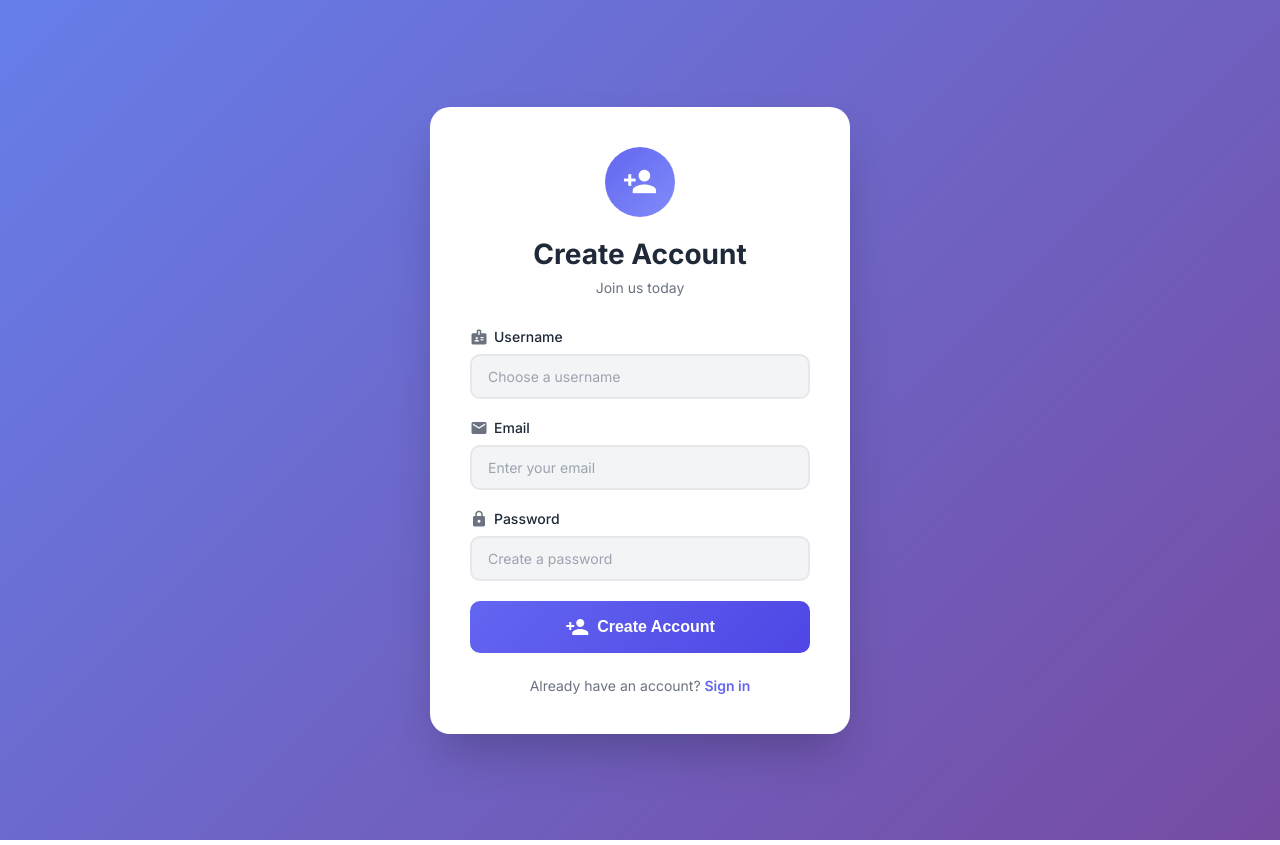
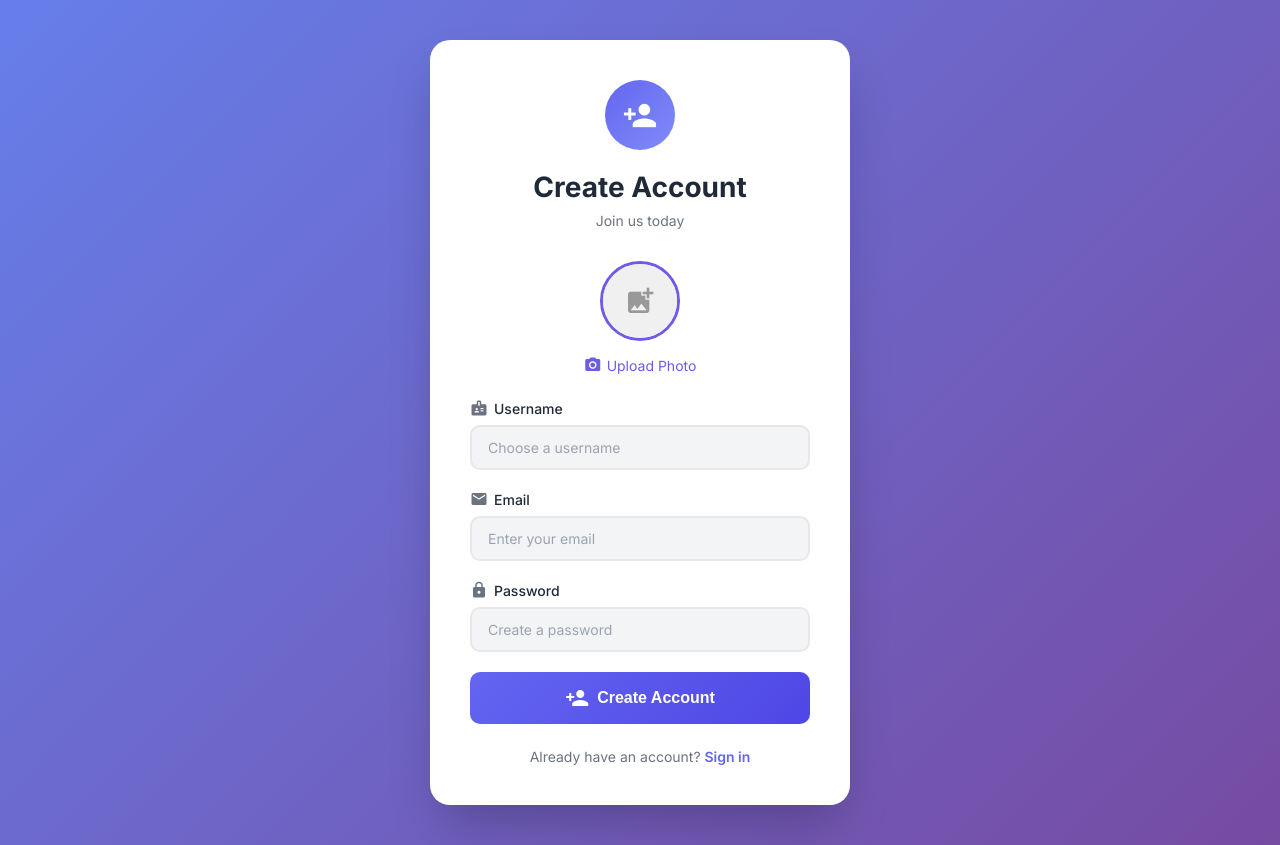
Before and after one commit to maimoona-hayat/todo-web, a React (Vite) app: page /register in a window 1280 px wide. Built offline with nearby package versions, Linux system fonts and the light colour scheme.

Commit message:
Configure Cloudinary for image storage

```diff
--- a/src/App.css
+++ b/src/App.css
@@ -521,6 +521,63 @@ body {
   cursor: not-allowed;
 }
 
+/* Image Upload Styles */
+.image-upload-container {
+  display: flex;
+  flex-direction: column;
+  align-items: center;
+  margin-bottom: 20px;
+}
+
+.image-preview-wrapper {
+  width: 80px;
+  height: 80px;
+  border-radius: 50%;
+  overflow: hidden;
+  margin-bottom: 10px;
+  border: 3px solid #6c5ce7;
+}
+
+.image-preview {
+  width: 100%;
+  height: 100%;
+  object-fit: cover;
+}
+
+.image-placeholder {
+  width: 100%;
+  height: 100%;
+  display: flex;
+  align-items: center;
+  justify-content: center;
+  background: #f0f0f0;
+  color: #999;
+}
+
+.image-placeholder .material-icons {
+  font-size: 32px;
+}
+
+.image-upload-label {
+  display: flex;
+  align-items: center;
+  gap: 5px;
+  cursor: pointer;
+  color: #6c5ce7;
+  font-size: 14px;
+  padding: 5px 10px;
+  border-radius: 5px;
+  transition: background 0.3s;
+}
+
+.image-upload-label:hover {
+  background: rgba(108, 92, 231, 0.1);
+}
+
+.image-upload-label .material-icons {
+  font-size: 18px;
+}
+
 /* ==================== RESPONSIVE ==================== */
 @media (max-width: 640px) {
   body {
--- a/src/api/index.js
+++ b/src/api/index.js
@@ -1,7 +1,9 @@
 import axios from "axios";
 
+const BASE_URL = import.meta.env.VITE_API_URL || "http://localhost:5000";
+
 const API = axios.create({
-  baseURL: import.meta.env.VITE_API_URL || "http://localhost:5000",
+  baseURL: BASE_URL,
 });
 
 // Add token to every request
@@ -13,10 +15,15 @@ API.interceptors.request.use(
     }
     return req;
   },
-  (error) => Promise.reject(error) // forward any request error
+  (error) => Promise.reject(error)
 );
+
 // Auth
-export const registerUser = (data) => API.post("/api/v1/user/register", data);
+export const registerUser = async (formData) => {
+  // Use API instance instead of plain axios
+  return API.post("/api/v1/user/register", formData);
+};
+
 export const loginUser = (data) => API.post("/api/v1/user/login", data);
 
 // Todos
--- a/src/pages/Dashboard.jsx
+++ b/src/pages/Dashboard.jsx
@@ -19,9 +19,8 @@ function Dashboard() {
   const [loading, setLoading] = useState(true);
 
   const user = JSON.parse(localStorage.getItem("user") || "{}");
-  const userImage = user?.image || '';
-  const firstLetter = user?.username?.charAt(0)?.toUpperCase() || "U";
-
+const userImage = user?.profileImage || '';
+const firstLetter = user?.username?.charAt(0)?.toUpperCase() || "U";
   const fetchTodos = async (p = 1) => {
     try {
       setLoading(true);
--- a/src/pages/Register.jsx
+++ b/src/pages/Register.jsx
@@ -5,6 +5,9 @@ import { useToast } from '../context/ToastContext';
 
 function Register() {
   const [form, setForm] = useState({ username: '', email: '', password: '' });
+  const [profileImage, setProfileImage] = useState(null);
+  const [imagePreview, setImagePreview] = useState(null);
+  const [loading, setLoading] = useState(false);
   const navigate = useNavigate();
   const toast = useToast();
 
@@ -13,16 +16,45 @@ function Register() {
     if (token) navigate('/dashboard', { replace: true });
   }, [navigate]);
 
+  // Handle image selection
+  const handleImageChange = (e) => {
+    const file = e.target.files[0];
+    if (file) {
+      setProfileImage(file);
+      // Create preview URL
+      const reader = new FileReader();
+      reader.onloadend = () => {
+        setImagePreview(reader.result);
+      };
+      reader.readAsDataURL(file);
+    }
+  };
+
   const handleSubmit = async (e) => {
     e.preventDefault();
+    setLoading(true);
+
     try {
-      const res = await registerUser(form);
+      // Create FormData for file upload
+      const formData = new FormData();
+      formData.append('username', form.username);
+      formData.append('email', form.email);
+      formData.append('password', form.password);
+
+      if (profileImage) {
+        formData.append('profileImage', profileImage);
+      }
+
+      const res = await registerUser(formData); // Send FormData
+
       if (res.data.isSuccess) {
         toast.success('Account created! Please login.');
         navigate('/login');
       }
     } catch (err) {
       toast.error(err.response?.data?.message || 'Registration failed');
+    } finally {
+      setLoading(false);
     }
   };
 
@@ -32,6 +64,30 @@ function Register() {
         <div className="auth-icon"><span className="material-icons">person_add</span></div>
         <h2>Create Account</h2>
         <p className="auth-subtitle">Join us today</p>
+
+        {/* Profile Image Upload */}
+        <div className="image-upload-container">
+          <div className="image-preview-wrapper">
+            {imagePreview ? (
+              <img src={imagePreview} alt="Preview" className="image-preview" />
+            ) : (
+              <div className="image-placeholder">
+                <span className="material-icons">add_photo_alternate</span>
+              </div>
+            )}
+          </div>
+          <label className="image-upload-label">
+            <input
+              type="file"
+              accept="image/*"
+              onChange={handleImageChange}
+              style={{ display: 'none' }}
+            />
+            <span className="material-icons">camera_alt</span>
+            Upload Photo
+          </label>
+        </div>
+
         <form onSubmit={handleSubmit}>
           <div className="form-group">
             <label><span className="material-icons">badge</span> Username</label>
@@ -45,7 +101,10 @@ function Register() {
             <label><span className="material-icons">lock</span> Password</label>
             <input type="password" placeholder="Create a password" value={form.password} onChange={(e) => setForm({ ...form, password: e.target.value })} required />
           </div>
-          <button type="submit" className="btn-primary"><span className="material-icons">person_add</span> Create Account</button>
+          <button type="submit" className="btn-primary" disabled={loading}>
+            <span className="material-icons">person_add</span>
+            {loading ? 'Creating...' : 'Create Account'}
+          </button>
         </form>
         <p className="auth-footer">Already have an account? <Link to="/login">Sign in</Link></p>
       </div>
```
